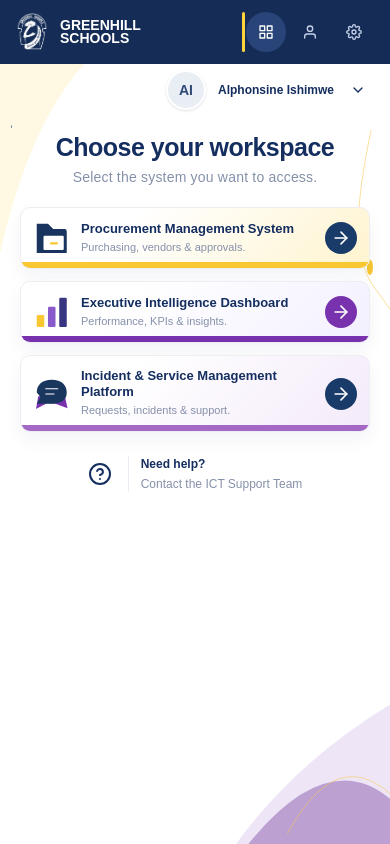
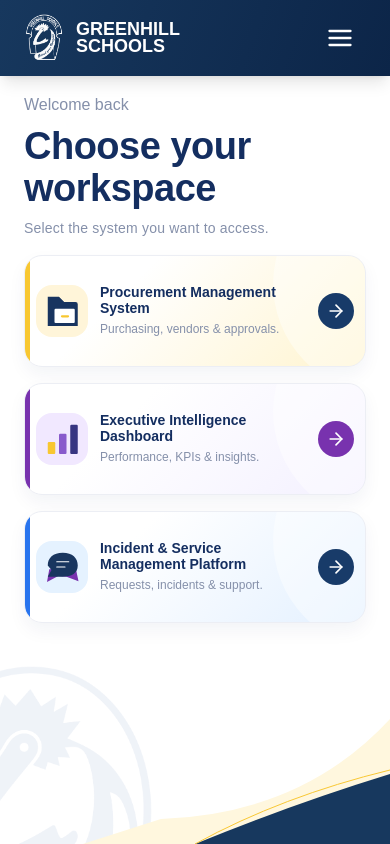
Before and after one commit to GreenHill-Auth-System/Auth-frontend, a React (Vite) app: page / in a window 390 px wide. Both pictures are taken after typing "name@example.com", "Sample123" into the empty fields and a click on the button "Sign in". Built offline with nearby package versions, Linux system fonts and the light colour scheme.

Commit message:
worked on the responsiveness of the choose-workspace screen

```diff
--- a/src/features/workspaces/WorkspaceCard.tsx
+++ b/src/features/workspaces/WorkspaceCard.tsx
@@ -7,18 +7,20 @@ type WorkspaceCardProps = { workspace: Workspace; onSelect: (workspace: Workspac
 export function WorkspaceCard({ workspace, onSelect }: WorkspaceCardProps) {
   return (
     <button type="button" onClick={() => onSelect(workspace)}
-      className={`group relative flex min-h-[280px] flex-col overflow-hidden rounded-[10px] border border-[#eceef4] px-7 py-6 text-left shadow-[0_8px_18px_#16315c0d] hover:-translate-y-1 hover:shadow-[0_12px_24px_#16315c18] motion-safe:transition-[transform,box-shadow] max-sm:min-h-0 max-sm:flex-row max-sm:items-center max-sm:gap-3 max-sm:p-3 ${workspace.background}`}>
-      <span className="pointer-events-none absolute -top-9 -left-[70%] h-[125%] w-[160%] rounded-full bg-white max-sm:hidden" />
-      <span className="relative z-[1] flex h-full w-full flex-col max-sm:flex-row max-sm:items-center max-sm:gap-3 max-sm:[&>svg]:size-9">
-        <WorkspaceIcon workspace={workspace.id} />
+      className={`group relative flex min-h-[280px] flex-col overflow-hidden rounded-[10px] border border-[#eceef4] px-7 py-6 mobile:sm:px-4 text-left shadow-[0_8px_18px_#16315c0d] hover:-translate-y-1 hover:shadow-[0_12px_24px_#16315c18] motion-safe:transition-[transform,box-shadow] max-sm:min-h-[clamp(88px,16dvh,112px)] max-sm:rounded-[18px] max-sm:p-[clamp(8px,1.3dvh,16px)] ${workspace.background}`}>
+      <span className="pointer-events-none absolute -top-9 -left-[70%] h-[125%] w-[160%] rounded-full bg-white max-sm:-top-[65%] max-sm:left-[72%] max-sm:h-[200%] max-sm:w-3/4 max-sm:rotate-[35deg] max-sm:bg-white/40" />
+      <span className="relative z-[1] flex h-full w-full flex-col max-sm:flex-row max-sm:items-center max-sm:gap-3 max-[360px]:gap-2">
+        <span className={`block shrink-0 max-sm:grid max-sm:place-items-center max-sm:rounded-2xl max-sm:size-[52px] max-[360px]:size-10 max-sm:[&_svg]:size-9 ${workspace.iconBackground}`}>
+          <WorkspaceIcon workspace={workspace.id} />
+        </span>
         <span className="my-4 block h-px w-12 bg-[#e9edf5] max-sm:hidden" />
-        <span className="block flex-1">
-          <span className="block min-h-10 text-base leading-[1.2] font-bold text-navy max-sm:min-h-0 max-sm:text-[13px]">{workspace.title}</span>
-          <span className="mt-3 block max-w-[165px] text-sm leading-[1.4] text-muted max-sm:mt-1 max-sm:max-w-none max-sm:text-[11px]">{workspace.description}</span>
+        <span className="block min-w-0 flex-1">
+          <span className="block min-h-10 text-base leading-[1.2] font-bold text-navy max-sm:min-h-0 max-sm:text-[14px] max-[360px]:text-xs">{workspace.title}</span>
+          <span className="mt-3 block max-w-[165px] text-sm leading-[1.4] text-muted max-sm:max-w-none max-sm:mt-1 max-sm:text-xs max-[360px]:text-[11px]">{workspace.description}</span>
         </span>
-        <span className={`mt-5 grid size-11 shrink-0 place-items-center rounded-full text-xl text-white max-sm:mt-0 max-sm:size-8 ${workspace.arrow}`}><FiArrowRight aria-hidden="true" /></span>
+        <span className={`mt-5 grid size-11 shrink-0 place-items-center rounded-full text-xl text-white max-sm:mt-0 max-sm:size-9 max-[360px]:size-7 ${workspace.arrow}`}><FiArrowRight aria-hidden="true" /></span>
       </span>
-      <span className={`absolute inset-x-0 bottom-0 h-[6px] ${workspace.accent}`} />
+      <span className={`absolute inset-x-0 bottom-0 h-[6px] max-sm:inset-y-0 max-sm:right-auto max-sm:h-auto max-sm:w-[5px] ${workspace.accent} ${workspace.mobileAccent}`} />
     </button>
   )
 }
--- /dev/null
+++ b/src/features/workspaces/WorkspaceDrawer.tsx
@@ -0,0 +1,64 @@
+import { useEffect, useRef } from 'react'
+import { FiGrid, FiHelpCircle, FiLogOut, FiSettings, FiUser, FiX } from 'react-icons/fi'
+import { SchoolBrand } from '../../components/SchoolBrand'
+
+type WorkspaceDrawerProps = {
+  accountName: string
+  onClose: () => void
+  onProfile: () => void
+  onHelp: () => void
+  onSettings: () => void
+  onSignOut: () => void
+}
+
+export function WorkspaceDrawer({ accountName, onClose, onProfile, onSettings, onHelp, onSignOut }: WorkspaceDrawerProps) {
+  const dialogRef = useRef<HTMLDialogElement>(null)
+  const initials = accountName.split(' ').map(part => part[0]).join('').slice(0, 2)
+
+  // Native modal behavior traps focus, supports Escape, and restores focus on close.
+  useEffect(() => {
+    const previousOverflow = document.body.style.overflow
+    document.body.style.overflow = 'hidden'
+    dialogRef.current?.showModal()
+    const compactLayout = window.matchMedia('(max-width: 600px), (max-width: 1400px) and (min-height: 700px) and (max-aspect-ratio: 31/20)')
+    const closeOnDesktop = () => { if (!compactLayout.matches) dialogRef.current?.close() }
+    compactLayout.addEventListener('change', closeOnDesktop)
+    return () => {
+      document.body.style.overflow = previousOverflow
+      compactLayout.removeEventListener('change', closeOnDesktop)
+    }
+  }, [])
+
+  function select(action: () => void) {
+    dialogRef.current?.close()
+    action()
+  }
+
+  const itemClass = 'flex w-full items-center gap-3 rounded-xl px-4 py-3.5 text-left text-sm text-[#cfdaee] hover:bg-white/10'
+
+  return (
+    <dialog ref={dialogRef} id="workspace-drawer" onClose={onClose} aria-labelledby="drawer-title"
+      onClick={event => {
+        const bounds = event.currentTarget.getBoundingClientRect()
+        if (event.clientX < bounds.left || event.clientX > bounds.right || event.clientY < bounds.top || event.clientY > bounds.bottom) dialogRef.current?.close()
+      }}
+      className="fixed inset-y-0 right-0 left-auto m-0 h-dvh max-h-none w-[min(85vw,340px)] max-w-none border-0 bg-[#122b50] p-6 text-white shadow-2xl backdrop:bg-[#071a36]/55 motion-safe:animate-[workspace-drawer-in_.2s_ease-out]">
+      <div className="flex items-center justify-between gap-3">
+        <h2 id="drawer-title" className="text-lg font-bold">Menu</h2>
+        <button type="button" className="rounded-lg p-2 hover:bg-white/10" onClick={() => dialogRef.current?.close()} aria-label="Close menu"><FiX className="size-6" /></button>
+      </div>
+      <SchoolBrand light className="mt-6 [&_img]:h-12 [&_img]:w-10 [&_span]:text-base" />
+      <div className="my-7 flex items-center gap-3 border-y border-white/10 py-5">
+        <span className="grid size-11 shrink-0 place-items-center rounded-full bg-[#e4ebf5] font-bold text-navy" aria-hidden="true">{initials}</span>
+        <span className="text-sm font-semibold">{accountName}</span>
+      </div>
+      <nav className="space-y-2" aria-label="Mobile account navigation">
+        <button type="button" aria-current="page" className={`${itemClass} border-l-[3px] border-school-yellow bg-[#294479] font-bold text-white`} onClick={() => dialogRef.current?.close()}><FiGrid className="size-5" aria-hidden="true" />My Workspace</button>
+        <button type="button" className={itemClass} onClick={() => select(onProfile)}><FiUser className="size-5" aria-hidden="true" />Profile</button>
+        <button type="button" className={itemClass} onClick={() => select(onSettings)}><FiSettings className="size-5" aria-hidden="true" />Settings</button>
+        <button type="button" className={itemClass} onClick={() => select(onHelp)}><FiHelpCircle className="size-5" aria-hidden="true" /><span>Need help?<span className="mt-1 block text-xs font-normal">Contact the ICT Support Team</span></span></button>
+      </nav>
+      <button type="button" className={`${itemClass} mt-8 border-t border-white/10 pt-5`} onClick={() => select(onSignOut)}><FiLogOut className="size-5" aria-hidden="true" />Sign out</button>
+    </dialog>
+  )
+}
--- a/src/features/workspaces/WorkspacePage.tsx
+++ b/src/features/workspaces/WorkspacePage.tsx
@@ -1,5 +1,6 @@
 import { useEffect, useRef, useState } from 'react'
-import { FiChevronDown, FiHelpCircle, FiLogOut } from 'react-icons/fi'
+import { FiChevronDown, FiExternalLink, FiHelpCircle, FiLogOut } from 'react-icons/fi'
+import decorativeCrest from '../../assets/Cropped Blue Crest Emblem.png'
 import { SchoolBrand } from '../../components/SchoolBrand'
 import { InfoDialog } from '../../components/InfoDialog'
 import { WorkspaceCard } from './WorkspaceCard'
@@ -14,6 +15,7 @@ export function WorkspacePage({ onSignOut }: WorkspacePageProps) {
   const [accountOpen, setAccountOpen] = useState(false)
   const [dialog, setDialog] = useState<DialogContent | null>(null)
   const accountRef = useRef<HTMLDivElement>(null)
+  const accountName = 'Alphonsine Ishimwe'
 
   useEffect(() => {
     function dismiss(event: PointerEvent) {
@@ -35,13 +37,16 @@ export function WorkspacePage({ onSignOut }: WorkspacePageProps) {
   }
 
   return (
-    <main className="relative flex min-h-svh overflow-hidden bg-[#152d56] max-lg:flex-col">
+    <main className="relative flex min-h-svh overflow-hidden bg-[#152d56] mobile:h-dvh mobile:min-h-0 mobile:flex-col mobile:bg-[#f8fbff]">
       <WorkspaceSidebar
+        accountName={accountName}
+        onHelp={() => setDialog({ title: 'Need help?', message: 'Contact the ICT Support Team for help accessing your workspace.' })}
+        onSignOut={onSignOut}
         onProfile={() => setDialog({ title: 'Profile', message: 'Your account profile will be available once authentication is connected.' })}
         onSettings={() => setDialog({ title: 'Settings', message: 'Account settings will be available once account management is connected.' })}
       />
-      <section className="relative isolate flex min-w-0 flex-1 flex-col overflow-hidden [border-bottom-left-radius:150px_360px] bg-white px-[6%] pb-12 max-lg:px-7 max-lg:rounded-none max-sm:px-5 max-sm:pb-5" aria-labelledby="workspace-heading">
-        <svg className="pointer-events-none absolute inset-0 -z-10 size-full" viewBox="0 0 950 760" preserveAspectRatio="none" aria-hidden="true">
+      <section className="relative isolate flex min-w-0 flex-1 flex-col overflow-hidden [border-bottom-left-radius:150px_360px] bg-white px-[6%] pb-12 mobile:min-h-0 mobile:rounded-none mobile:px-6 mobile:pt-[clamp(8px,2dvh,24px)] mobile:pb-5 max-sm:px-5 max-[360px]:pt-2" aria-labelledby="workspace-heading">
+        <svg className="pointer-events-none absolute inset-0 -z-10 size-full mobile:hidden" viewBox="0 0 950 760" preserveAspectRatio="none" aria-hidden="true">
           <path d="M0 0H205Q70 60 0 185Z" fill="#fff8df" opacity=".85" />
           <path d="M950 624Q720 680 575 760H950Z" fill="#eee5f7" />
           <path d="M950 716Q797 665 605 760H950Z" fill="#b69ace" opacity=".9" />
@@ -49,31 +54,35 @@ export function WorkspacePage({ onSignOut }: WorkspacePageProps) {
           <circle cx="901" cy="198" r="7.5" fill="#f8c731" />
           <circle cx="28" cy="61" r="1.5" fill="#7b94b4" />
         </svg>
-        <header className="flex h-[82px] shrink-0 items-center justify-end max-sm:h-[52px]">
+        <header className="flex h-[82px] shrink-0 items-center justify-end mobile:hidden">
           <div ref={accountRef} className="relative">
             <button type="button" className="flex items-center gap-3 rounded-full p-1 text-xs font-bold text-navy hover:bg-slate-50" aria-expanded={accountOpen} aria-controls="account-actions" onClick={() => setAccountOpen(!accountOpen)}>
               <span className="grid size-10 place-items-center rounded-full border-2 border-white bg-[#e9edf4] text-sm text-[#304b75] shadow-sm" aria-hidden="true">AI</span>
-              <span>Alphonsine Ishimwe</span><FiChevronDown className="ml-1 size-4" aria-hidden="true" />
+              <span>{accountName}</span><FiChevronDown className="ml-1 size-4" aria-hidden="true" />
             </button>
             {accountOpen && <div id="account-actions" className="absolute top-full right-0 z-20 mt-2 w-44 rounded-xl border border-slate-100 bg-white p-2 shadow-lg">
               <button type="button" onClick={onSignOut} className="flex w-full items-center gap-2 rounded-lg p-2 text-left text-sm text-navy hover:bg-slate-50"><FiLogOut aria-hidden="true" />Sign out</button>
             </div>}
           </div>
         </header>
-        <div className="mx-auto flex w-full max-w-[930px] flex-1 flex-col items-center justify-center pb-4 max-sm:justify-start">
-          <SchoolBrand className="justify-center gap-3 max-sm:hidden [&_img]:h-[74px] [&_img]:w-[60px] [&_span]:text-[23px] max-sm:[&_img]:h-14 max-sm:[&_img]:w-11 max-sm:[&_span]:text-lg" />
-          <div className="mt-12 text-center max-sm:mt-4">
-            <h1 id="workspace-heading" className="text-[32px] leading-tight font-bold tracking-[-.5px] text-navy max-lg:text-[28px] max-sm:text-[25px]">Choose your workspace</h1>
-            <p className="mt-1 text-base tracking-[.2px] text-muted max-sm:text-sm">Select the system you want to access.</p>
+        <div className="mx-auto flex w-full max-w-[930px] flex-1 flex-col items-center justify-center pb-4 mobile:pb-0 mobile:items-stretch mobile:justify-start mobile:sm:justify-center">
+          <SchoolBrand className="justify-center gap-3 mobile:hidden [&_img]:h-[74px] [&_img]:w-[60px] [&_span]:text-[23px] max-sm:[&_img]:h-14 max-sm:[&_img]:w-11 max-sm:[&_span]:text-lg" />
+          <div className="mt-12 text-center mobile:mt-0 mobile:text-left mobile:sm:text-center">
+            <p className="mb-2 hidden text-base text-muted mobile:block">Welcome back</p>
+            <h1 id="workspace-heading" className="text-[32px] leading-tight font-bold tracking-[-.5px] text-navy mobile:text-[clamp(24px,4.8dvh,38px)] mobile:leading-[1.12] max-[360px]:text-[26px]">Choose your<span className="max-sm:block"> workspace</span></h1>
+            <p className="mt-1 text-base tracking-[.2px] text-muted mobile:mt-2 mobile:max-w-none max-sm:text-sm">Select the system you want to access.</p>
           </div>
-          <div className="mt-9 grid w-full grid-cols-3 gap-7 max-lg:gap-4 max-sm:mt-5 max-sm:grid-cols-1 max-sm:gap-3">
+          <div className="mt-9 grid w-full grid-cols-3 gap-7 mobile:mt-[clamp(8px,2dvh,24px)] max-sm:grid-cols-1 mobile:gap-[clamp(8px,2dvh,16px)]">
             {workspaces.map(workspace => <WorkspaceCard key={workspace.id} workspace={workspace} onSelect={selectWorkspace} />)}
           </div>
-          <button type="button" onClick={() => setDialog({ title: 'Need help?', message: 'Contact the ICT Support Team for help accessing your workspace.' })} className="mt-12 flex items-center gap-4 rounded-lg px-3 py-2 text-left hover:bg-white/70 max-sm:mt-4">
-            <FiHelpCircle className="size-6 shrink-0 text-navy" aria-hidden="true" />
-            <span className="border-l border-[#e8ecf3] pl-3"><span className="block text-xs font-bold text-navy">Need help?</span><span className="mt-1 block text-xs text-muted">Contact the ICT Support Team</span></span>
+          <button type="button" onClick={() => setDialog({ title: 'Need help?', message: 'Contact the ICT Support Team for help accessing your workspace.' })} className="mt-12 flex items-center gap-4 rounded-lg px-3 py-2 text-left hover:bg-white/70 mobile:hidden mobile:mt-6 mobile:w-full mobile:rounded-[18px] mobile:bg-[#eff4fa] mobile:p-5">
+            <span className="grid shrink-0 place-items-center mobile:size-12 mobile:rounded-full mobile:bg-[#e0e9f4]"><FiHelpCircle className="size-6 text-navy" aria-hidden="true" /></span>
+            <span className="border-l border-[#e8ecf3] pl-3"><span className="block text-xs font-bold text-navy mobile:text-base">Need help?</span><span className="mt-1 block text-xs text-muted mobile:text-sm max-sm:text-xs">Contact the ICT Support Team</span></span>
+            <FiExternalLink className="ml-auto hidden size-5 shrink-0 text-[#2874ee] mobile:block" aria-hidden="true" />
           </button>
         </div>
+        <img src={decorativeCrest} alt="" className="pointer-events-none absolute left-[-28px] bottom-[-60px] -z-10 hidden h-[240px] mobile:sm:h-[320px] w-auto max-w-none opacity-[.08] mobile:block" />
+        <svg className="pointer-events-none absolute inset-x-0 bottom-0 -z-10 hidden h-[140px] w-full -scale-x-100 mobile:block" viewBox="0 0 400 140" preserveAspectRatio="none" aria-hidden="true"><path d="M0 15Q90 110 235 115L315 140H0Z" fill="#fff7de" /><path d="M0 70Q100 100 200 140H0Z" fill="#17385e" /><path d="M0 66Q110 92 200 140" fill="none" stroke="#f8c731" /></svg>
       </section>
       {dialog && <InfoDialog {...dialog} onClose={() => setDialog(null)} />}
     </main>
--- a/src/features/workspaces/WorkspaceSidebar.tsx
+++ b/src/features/workspaces/WorkspaceSidebar.tsx
@@ -1,29 +1,34 @@
-import { FiGrid, FiSettings, FiUser } from 'react-icons/fi'
+import { useState } from 'react'
+import { FiGrid, FiMenu, FiSettings, FiUser } from 'react-icons/fi'
+import { WorkspaceDrawer } from './WorkspaceDrawer'
 import { SchoolBrand } from '../../components/SchoolBrand'
 import crest from '../../assets/Cropped Blue Crest Emblem.png'
 
-type WorkspaceSidebarProps = { onProfile: () => void; onSettings: () => void }
+type WorkspaceSidebarProps = { accountName: string; onProfile: () => void; onSettings: () => void; onHelp: () => void; onSignOut: () => void }
 
-export function WorkspaceSidebar({ onProfile, onSettings }: WorkspaceSidebarProps) {
-  const itemClass = 'relative flex w-full items-center gap-3 rounded-full px-4 py-3 text-left text-xs text-[#c6d1e9] hover:bg-white/10 max-lg:w-auto max-lg:px-3'
+export function WorkspaceSidebar({ accountName, onProfile, onSettings, onHelp, onSignOut }: WorkspaceSidebarProps) {
+  const [drawerOpen, setDrawerOpen] = useState(false)
+  const itemClass = 'relative flex w-full items-center gap-3 rounded-full px-4 py-3 text-left text-xs text-[#c6d1e9] hover:bg-white/10 mobile:w-auto mobile:px-3'
   return (
-    <aside className="relative z-10 w-[202px] shrink-0 overflow-hidden bg-[#152d56] max-lg:w-full">
-      <div className="relative z-10 px-5 pt-7 max-lg:flex max-lg:items-center max-lg:justify-between max-lg:gap-4 max-lg:px-4 max-lg:py-3">
-        <SchoolBrand light className="gap-2 [&_img]:h-[58px] [&_img]:w-[47px] [&_span]:text-lg max-lg:[&_img]:h-10 max-lg:[&_img]:w-8 max-lg:[&_span]:text-sm" />
-        <nav className="mt-12 space-y-2 max-lg:mt-0 max-lg:flex max-lg:gap-1 max-lg:space-y-0" aria-label="Account navigation">
-          <a href="/workspaces" aria-current="page" className={`${itemClass} bg-[#294479] font-bold text-white before:absolute before:inset-y-0 before:-left-1 before:w-[3px] before:rounded-full before:bg-school-yellow`}>
+    <aside className="relative z-10 w-[202px] shrink-0 overflow-hidden bg-[#152d56] mobile:w-full mobile:bg-[linear-gradient(110deg,#17385e,#0c2548)] mobile:shadow-lg">
+      <div className="relative z-10 px-5 pt-7 mobile:flex mobile:items-center mobile:justify-between mobile:gap-4 mobile:px-6 mobile:py-3">
+        <SchoolBrand light className="gap-2 [&_img]:h-[58px] [&_img]:w-[47px] [&_span]:text-lg mobile:gap-3 mobile:[&_img]:h-[50px] mobile:[&_img]:w-10 mobile:[&_span]:text-[18px]" />
+        <button type="button" className="hidden rounded-xl p-3 text-white hover:bg-white/10 mobile:block" aria-label="Open navigation menu" aria-expanded={drawerOpen} aria-controls="workspace-drawer" onClick={() => setDrawerOpen(true)}><FiMenu className="size-7" aria-hidden="true" /></button>
+        <nav className="mt-12 space-y-2 mobile:hidden" aria-label="Account navigation">
+          <a href="/workspaces" aria-current="page" className={`${itemClass} bg-[#294479] font-bold text-white before:absolute before:inset-y-0 before:-left-1 before:w-[3px] before:rounded-full before:bg-school-yellow mobile:before:top-auto mobile:before:-bottom-1 mobile:before:left-0 mobile:before:right-0 mobile:before:h-[3px] mobile:before:w-auto`}>
             <FiGrid className="size-4 shrink-0" aria-hidden="true" /><span className="max-[480px]:sr-only">My Workspace</span>
           </a>
-          <button type="button" className={itemClass} onClick={onProfile}><FiUser className="size-4 shrink-0" aria-hidden="true" /><span className="max-lg:sr-only">Profile</span></button>
-          <button type="button" className={itemClass} onClick={onSettings}><FiSettings className="size-4 shrink-0" aria-hidden="true" /><span className="max-lg:sr-only">Settings</span></button>
+          <button type="button" className={itemClass} onClick={onProfile}><FiUser className="size-4 shrink-0" aria-hidden="true" /><span className="mobile:sr-only">Profile</span></button>
+          <button type="button" className={itemClass} onClick={onSettings}><FiSettings className="size-4 shrink-0" aria-hidden="true" /><span className="mobile:sr-only">Settings</span></button>
         </nav>
       </div>
-      <svg className="pointer-events-none absolute inset-x-0 bottom-0 h-[58%] w-full max-lg:hidden" viewBox="0 0 202 450" preserveAspectRatio="none" aria-hidden="true">
+      <svg className="pointer-events-none absolute inset-x-0 bottom-0 h-[58%] w-full mobile:hidden" viewBox="0 0 202 450" preserveAspectRatio="none" aria-hidden="true">
         <path d="M0 0C175 25 238 174 202 450H0Z" fill="#29447c" />
         <path d="M0 0C175 25 238 174 202 450" fill="none" stroke="#bea436" />
         <circle cx="195" cy="140" r="8" fill="#ffd43b" />
       </svg>
-      <img src={crest} alt="" className="pointer-events-none absolute bottom-[-6%] left-0 h-[43%] w-auto max-w-none opacity-65 max-lg:hidden" />
+      <img src={crest} alt="" className="pointer-events-none absolute bottom-[-6%] left-0 h-[43%] w-auto max-w-none opacity-65 mobile:hidden" />
+      {drawerOpen && <WorkspaceDrawer accountName={accountName} onClose={() => setDrawerOpen(false)} onProfile={onProfile} onSettings={onSettings} onHelp={onHelp} onSignOut={onSignOut} />}
     </aside>
   )
 }
--- a/src/features/workspaces/workspaces.ts
+++ b/src/features/workspaces/workspaces.ts
@@ -7,6 +7,8 @@ export type Workspace = {
   accent: string
   background: string
   arrow: string
+  mobileAccent: string
+  iconBackground: string
 }
 
 // Keep workspace content and visual accents together, outside the page layout.
@@ -16,6 +18,8 @@ export const workspaces: Workspace[] = [
     title: 'Procurement Management System',
     description: 'Purchasing, vendors & approvals.',
     accent: 'bg-[#f8c731]',
+    mobileAccent: 'max-sm:bg-[#f8c731]',
+    iconBackground: 'max-sm:bg-[#fff5d9]',
     background: 'bg-[linear-gradient(135deg,#fff_30%,#fff4cf)]',
     arrow: 'bg-[#183b69]',
   },
@@ -24,6 +28,8 @@ export const workspaces: Workspace[] = [
     title: 'Executive Intelligence Dashboard',
     description: 'Performance, KPIs & insights.',
     accent: 'bg-[#7832ae]',
+    mobileAccent: 'max-sm:bg-[#7832ae]',
+    iconBackground: 'max-sm:bg-[#f1e8ff]',
     background: 'bg-[linear-gradient(135deg,#fff_30%,#f3f0ff)]',
     arrow: 'bg-[#7832ae]',
   },
@@ -32,7 +38,9 @@ export const workspaces: Workspace[] = [
     title: 'Incident & Service Management Platform',
     description: 'Requests, incidents & support.',
     accent: 'bg-[#a469c5]',
-    background: 'bg-[linear-gradient(135deg,#fff_30%,#f4eafa)]',
+    mobileAccent: 'max-sm:bg-[#2874ee]',
+    iconBackground: 'max-sm:bg-[#e5f2ff]',
+    background: 'bg-[linear-gradient(135deg,#fff_30%,#f4eafa)] max-sm:bg-[linear-gradient(135deg,#fff_30%,#e3f0ff)]',
     arrow: 'bg-[#183b69]',
   },
 ]
--- a/src/index.css
+++ b/src/index.css
@@ -24,6 +24,11 @@
 @custom-variant mobile-tight (@media (max-width: 600px) and (max-height: 760px));
 @custom-variant tablet-roomy (@media (min-width: 601px) and (min-height: 900px));
 
+@keyframes workspace-drawer-in {
+  from { transform: translateX(100%); }
+  to { transform: translateX(0); }
+}
+
 @layer base {
   :root {
     @apply font-sans text-navy bg-white antialiased;
```
